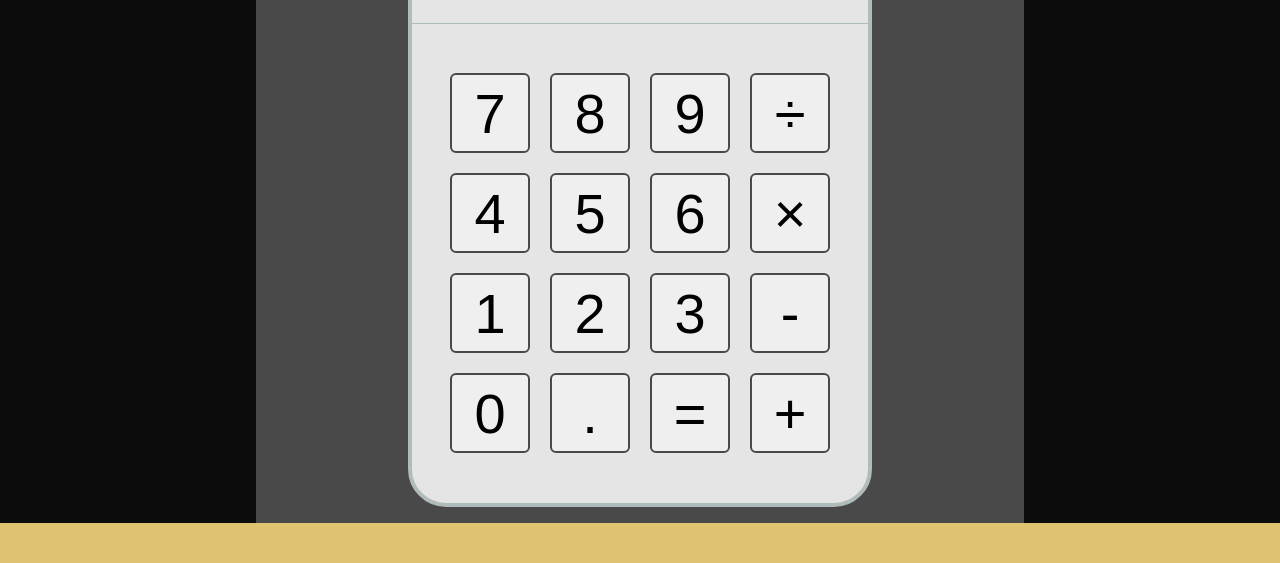
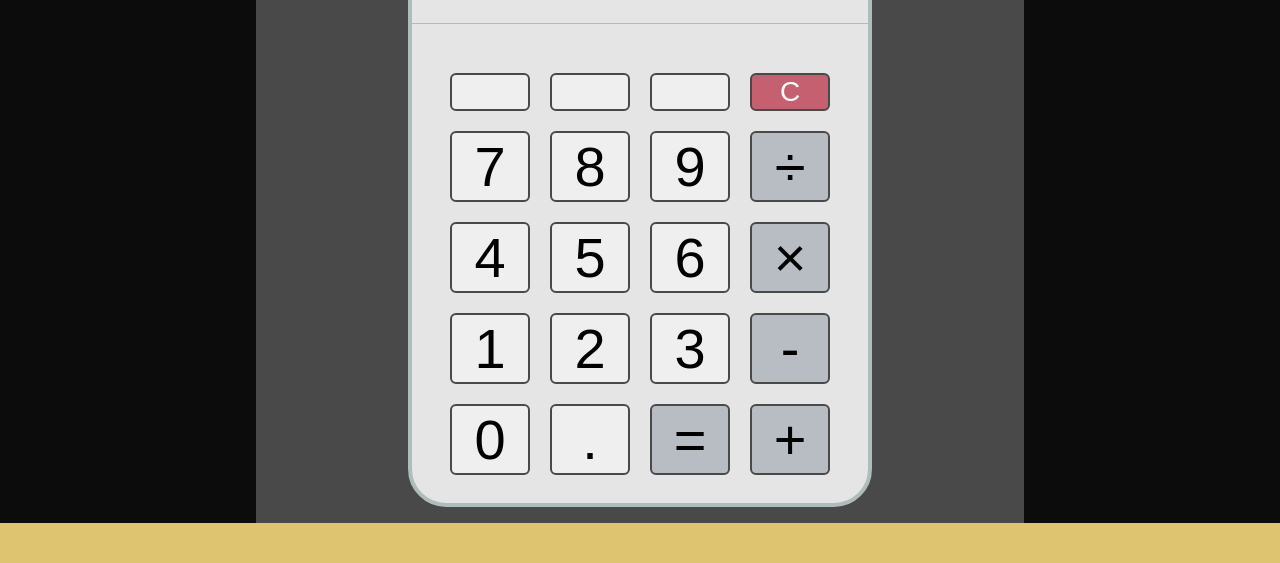
Before and after one commit to milkywaysquirreldeer/calculator, a plain HTML site: page index.html in a window 1280 px wide. Shown: the part 237-800 px from the top of the page. Drawn offline with Linux system fonts and the light colour scheme.

Commit message:
Enable GUI button input, and its corresponding output to the calculator's display panel

```diff
--- a/css/style.css
+++ b/css/style.css
@@ -3,12 +3,12 @@ footer {
   background-color: #dec470;
 }
 
+header {
+  height: 10vh;
+}
+
 footer {
   height: 5vh;
-}
-
-header {
-  height: 10vh;
 }
 
 .container {
@@ -75,9 +75,41 @@ button {
   width: 376px;
 }
 
+.blink-display {
+  color: #d4cbc3;
+}
+
 .display,
 .calc-button-row > button {
   border-radius: 6px;
+}
+
+.placeholder-button {
+  cursor: default;
+}
+
+.calc-button-row > .clear-button {
+  background-color: #c56070;
+  color: white;
+  font-size: 28px;
+}
+
+.calc-button-row > .clear-button:hover {
+  background-color: white;
+  color: #c56070;
+}
+
+.calc-button-row > .clear-button:active {
+  background-color: #ffe280;
+  color: #c56070;
+}
+
+.operator-button {
+  background-color: #b8bdc3;
+}
+
+.calc-button-row > button {
+  flex: 1;
 }
 
 .calc-buttons {
@@ -85,6 +117,10 @@ button {
   flex-direction: column;
   height: 400px;
   width: 400px;
+}
+
+.small-buttons-row {
+  justify-content: right;
 }
 
 .calc-button-row {
--- a/index.html
+++ b/index.html
@@ -12,33 +12,39 @@
       <main class="content-panel">
         <div class="calculator">
           <div class="display-container">
-            <div class="display">88888888</div>
+            <div class="display">0</div>
           </div>
           <div class="calc-buttons-container">
             <div class="calc-buttons">
-              <div class="calc-button-row">
-               <button class="7">7</button>
-               <button class="8">8</button>
-               <button class="9">9</button>
-               <button class="/">&divide;</button>
+              <div class="calc-button-row small-buttons-row">
+              <button class="placeholder-button"></button>
+              <button class="placeholder-button"></button>
+              <button class="placeholder-button"></button>
+                <button class="clear-button">C</button>
               </div>
               <div class="calc-button-row">
-               <button class="4">4</button>
-               <button class="5">5</button>
-               <button class="6">6</button>
-               <button class="*">&times;</button>
+               <button class="digit-button" data-number="7">7</button>
+               <button class="digit-button" data-number="8">8</button>
+               <button class="digit-button" data-number="9">9</button>
+               <button class="operator-button" data-operator="/">&divide;</button>
               </div>
               <div class="calc-button-row">
-               <button class="1">1</button>
-               <button class="2">2</button>
-               <button class="3">3</button>
-               <button class="-">-</button>
+               <button class="digit-button" data-number="4">4</button>
+               <button class="digit-button" data-number="5">5</button>
+               <button class="digit-button" data-number="6">6</button>
+               <button class="operator-button" data-operator="*">&times;</button>
               </div>
               <div class="calc-button-row">
-               <button class="0">0</button>
-               <button class=".">.</button>
-               <button class="=">=</button>
-               <button class="+">+</button>
+               <button class="digit-button" data-number="1">1</button>
+               <button class="digit-button" data-number="2">2</button>
+               <button class="digit-button" data-number="3">3</button>
+               <button class="operator-button" data-operator="-">-</button>
+              </div>
+              <div class="calc-button-row">
+               <button class="digit-button" data-number="0">0</button>
+               <button class="digit-button" data-number=".">.</button>
+               <button class="operator-button" data-operator="=">=</button>
+               <button class="operator-button" data-operator="+">+</button>
               </div>
             </div>
           </div>
--- a/js/calculator.js
+++ b/js/calculator.js
@@ -17,19 +17,53 @@ const divide = function (x, y) {
 let firstNumber;
 let operator;
 let secondNumber;
+const display = document.querySelector('.display');
 
 const operate = function(operator, firstNumber, secondNumber) {
   switch(operator) {
     case '+':
-      console.log(add(firstNumber, secondNumber));
+      display.innerText = add(firstNumber, secondNumber);
       break;
     case '-':
-      console.log(subtract(firstNumber, secondNumber));
+      display.innerText = subtract(firstNumber, secondNumber);
       break;
     case '*':
-      console.log(multiply(firstNumber, secondNumber));
+      display.innerText = multiply(firstNumber, secondNumber);
       break;
     case '/':
-      console.log(divide(firstNumber, secondNumber));
+      display.innerText = divide(firstNumber, secondNumber);
   }
 };
+
+let valueFromDisplay;
+
+/* Provides visual feedback upon button presses when no characters will be
+    added to the display */
+const blinkTheDisplay = function() {
+  display.classList.add('blink-display');
+  setTimeout(() => display.classList.remove('blink-display'), 100);
+};
+
+const displayPressedButton = function(character) {
+  const maximumDigits = 8; // Max characters limited by calculator's display
+  if (display.innerText.length < maximumDigits) {
+    display.innerText === '0' ?
+     display.innerText = character : display.innerText += character;
+     valueFromDisplay = Number.parseFloat(display.innerText);
+  } else {
+    blinkTheDisplay();
+  }
+};
+
+const clearDisplay = () => display.innerText = '0';
+
+document.querySelector('.clear-button').addEventListener('click',
+ clearDisplay);
+
+const digitButtons = document.querySelectorAll('.digit-button');
+
+digitButtons.forEach(button => button.addEventListener('click', () =>
+ displayPressedButton(button.dataset.number)));
+
+document.querySelectorAll('.operator-button').forEach(button =>
+ button.addEventListener('click', () => blinkTheDisplay()));
```
